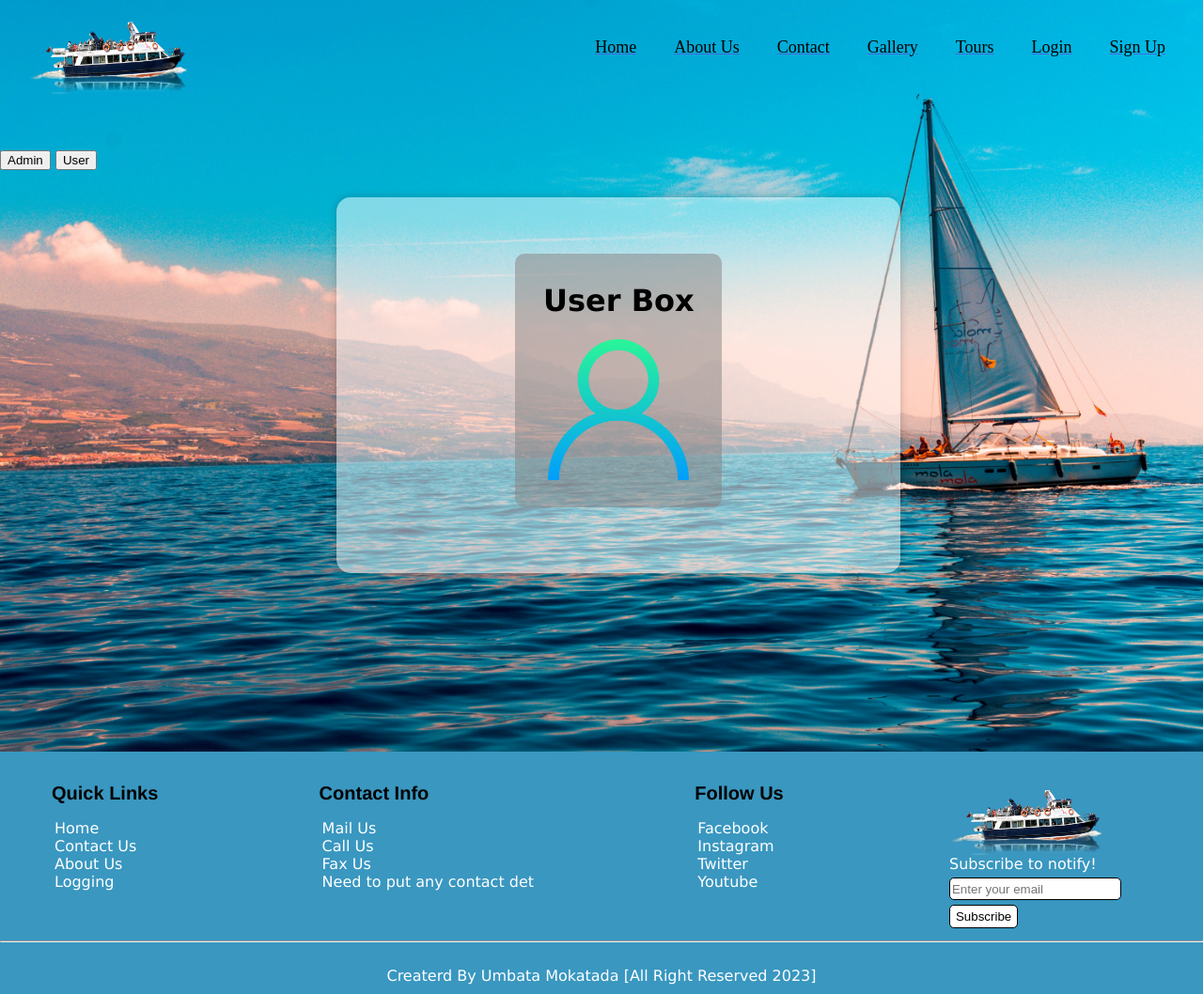
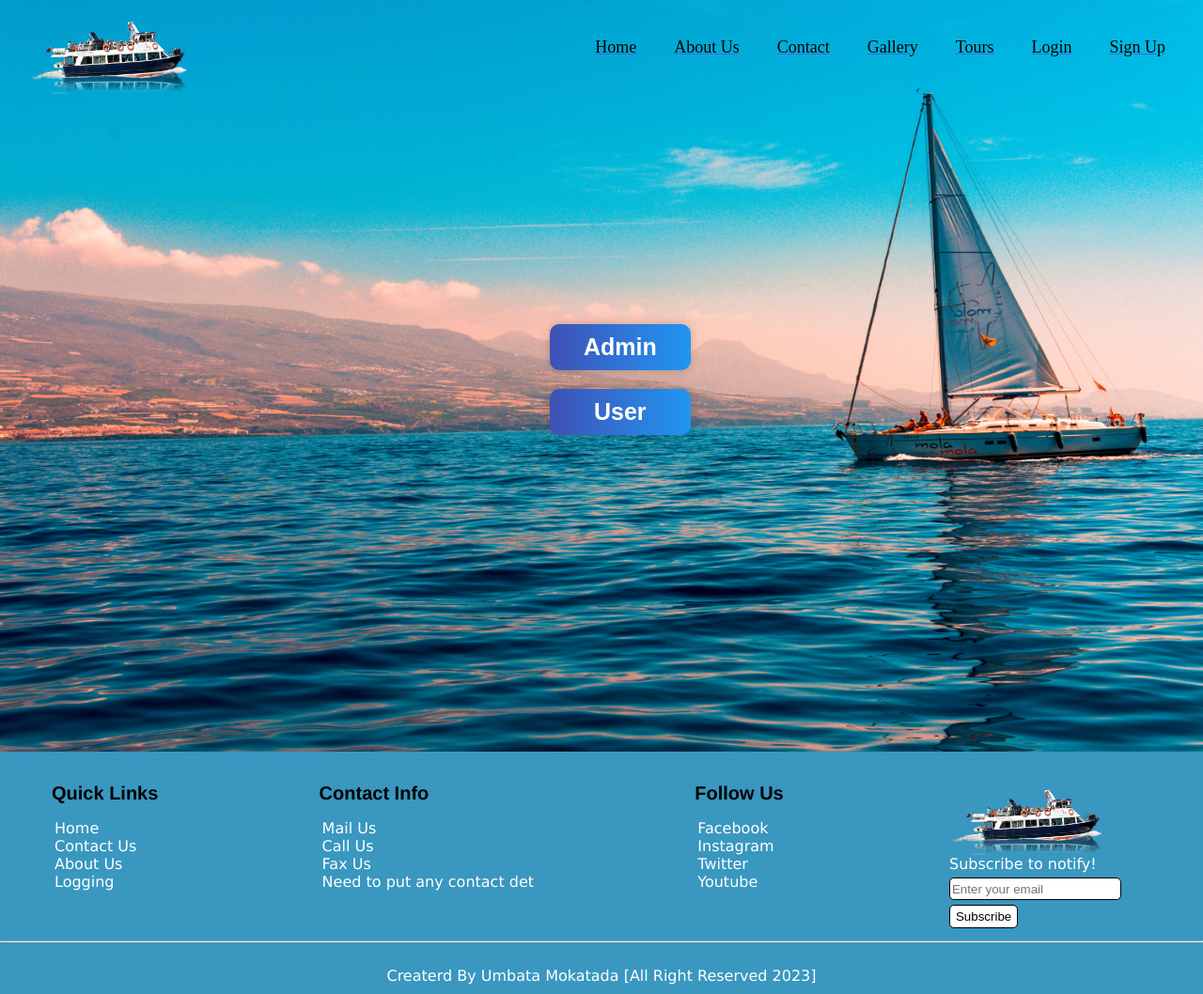
Before and after one commit to Gayashaan/Boat_Safari_Management_System, a PHP site: page /loging_selector_page.html in a window 1280 px wide. Shown: the whole page at 94% size. Run offline with PHP 8.4, Linux system fonts and the light colour scheme.

Commit message:
Loging selecttor page major update

```diff
--- a/css/loging_selector.css
+++ b/css/loging_selector.css
@@ -2,26 +2,24 @@
     /* background-color: blueviolet; */
     position: relative;
     height: 100%;
-    background-image: url('/images/loging\ back2.jpg');
+    /* background-image: url('/images/loging\ back2.jpg');
     background-size: cover;
-    background-repeat: no-repeat;
+    background-repeat: no-repeat; */
     /* background-image: linear-gradient( rgba(133, 133, 165, 0.47) 0%, rgba(12, 12, 14, 0.414) 10%, ); */
 
 }
-/* .container > img{
-    /* position: absolute;
+.container > img{
+    position: absolute;
     top: 0;
     left: 0;
     width: 100%;
     height: 100%;
-    z-index: -1;
-} */
+}
 .wrap{
     position: relative;
     top: 20%;
     /* background-color: blanchedalmond; */
     height: 500px;
-    /* z-index: 5; */
 
 }
 .box_wrap{
@@ -37,10 +35,17 @@
     justify-content: center;
     padding-top: 50px;
     box-shadow: 0 0 10px 0 rgba(0,0,0,0.2);
-    /* display: none; */
+    transition: 0.5s;
+    display: none;
 
 
 
+
+
+
+}
+.box_wrap.active{
+    display: block;
 }
 
 .box_wrap  .admin_wrap{
@@ -48,7 +53,8 @@
     background-color: rgba(133, 129, 129, 0.5);
     padding: 10px;
     margin: 10px;
-    margin-right: 50px;
+    margin-right: auto;
+    margin-left: auto;
     width: 200px;
     border-radius: 10px;
     text-align: center;
@@ -58,10 +64,14 @@
     display: none;
 
 
-
+}
+.admin_wrap.active{
+    display: block;
 }
 
-.box_wrap  .admin_wrap img{
+
+
+.box_wrap > .admin_wrap  >img{
     width: 150px;
 }
 
@@ -71,16 +81,69 @@
     background-color: rgba(133, 129, 129, 0.5);
     padding: 10px;
     margin: 10px;
+    margin-right: auto;
+    margin-left: auto;
     width: 200px;
     height: 250px;
     border-radius: 10px;
     text-align: center;
     text-decoration: none;
     color: black;
+    display: none;
 
 
 }
+.user_wrap.active{
+    display: block;
+}
 
-.box_wrap  .user_wrap img{
+.box_wrap .user_wrap img{
     width: 150px;
 }
+
+.wrap > .btn_wrap{
+    z-index: 1;
+    width: fit-content;
+    padding: 50px;
+    position: relative;
+    left: 41%;
+    top: 25%;
+    display: flex;
+    flex-direction: column;
+    display: flex;
+
+
+}.wrap > .btn_wrap.active{
+    display: none;
+}
+.wrap > .btn_wrap > button{
+    background: linear-gradient(90deg, #3f51b5, transparent) #2196f3;
+    border: none;
+    border-radius: 10px;
+    padding: 10px;
+    margin: 10px;
+    width: 150px;
+    font-size: 25px;
+    font-weight: 600;
+    color: rgb(255, 255, 255);
+    box-shadow: 0 0 10px 0 rgba(0,0,0,0.2);
+    transition: 0.5s;
+}
+
+.wrap > .btn_wrap > button:hover{
+    background-color: #e91e63;
+    color: #fff;
+    cursor: pointer;
+}
+
+.box_wrap> img{
+    width: 20px;
+    height: 20px;
+    position: absolute;
+    right: 0;
+    top: 0;
+
+}
+.box_wrap > img:hover{
+    cursor: pointer;
+}
--- a/loging_selector_page.html
+++ b/loging_selector_page.html
@@ -42,22 +42,22 @@
 
 
     <div class="container">
-        <!-- <img src="/images/loging back2.jpg" alt="">  -->
+        <img src="/images/loging back2.jpg" alt="">
         <div class="wrap">
             <div class="btn_wrap">
-                <button class="btn" id="admin">Admin</button>
-                <button class="btn" id="user">User</button>
+                <button class="btn" id="admin" onclick="display('admin')">Admin</button>
+                <button class="btn" id="user" onclick="display('user')">User</button>
             </div>
             <div class="box_wrap">
+                <img class="closebtn" src="/images/icons/close.png" alt="close btn" onclick="closebox()">
+
                 <a class="admin_wrap" href="/admin/dashboard.html">
-
                     <h1>Admin Box</h1>
                     <img src="/images/icons/admin3.png" alt="admin logo">
                 </a>
 
 
                 <a class="user_wrap" href="/login.html">
-
                     <h1>User Box</h1>
                     <img src="/images/icons/user2.png" alt="">
                 </a>
@@ -140,5 +140,38 @@
         <hr>
         <p>Createrd By Umbata Mokatada [All Right Reserved 2023]</p>
     </footer>
+
+
+
+    <script>
+        var adminBtn = document.querySelector('#admin');
+        var userBtn = document.querySelector('#user');
+        var boxWrap = document.querySelector('.box_wrap');
+        var adminWrap = document.querySelector('.admin_wrap');
+        var userWrap = document.querySelector('.user_wrap');
+        var closebtn = document.querySelector('.closebtn');
+        var btnWrap = document.querySelector('.btn_wrap');
+
+        function display(x){
+            if(x == "admin"){
+                boxWrap.classList.add("active");
+                btnWrap.classList.add("active");
+                adminWrap.classList.add("active");
+
+            }else if(x == "user"){
+                boxWrap.classList.add("active");
+                btnWrap.classList.add("active");
+                userWrap.classList.add("active");
+            }
+
+        }
+
+        function closebox(){
+            boxWrap.classList.remove("active");
+            btnWrap.classList.remove("active");
+            adminWrap.classList.remove("active");
+            userWrap.classList.remove("active");
+        }
+    </script>
 </body>
 </html>
```
Also changed, not shown: images/icons/close.png (added).
